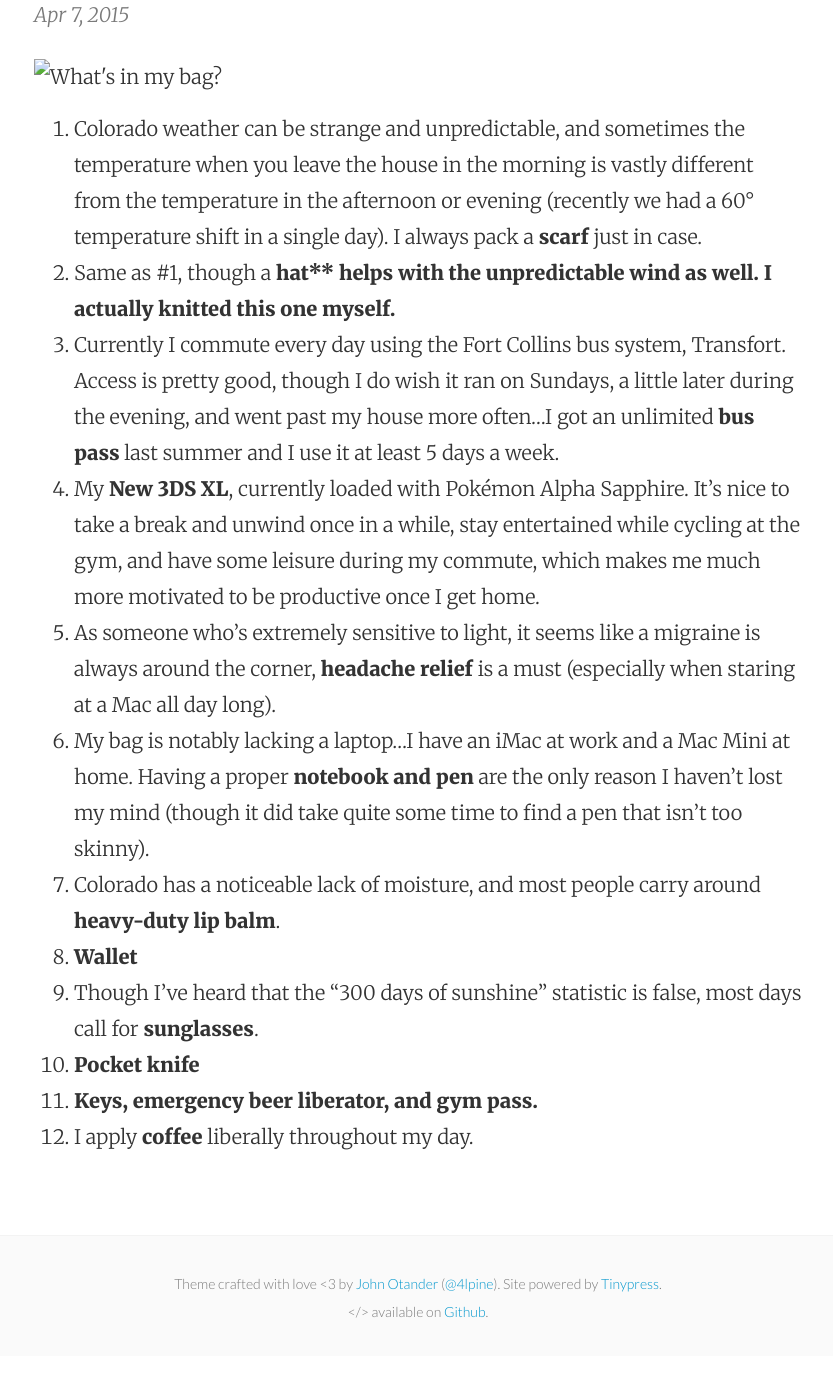
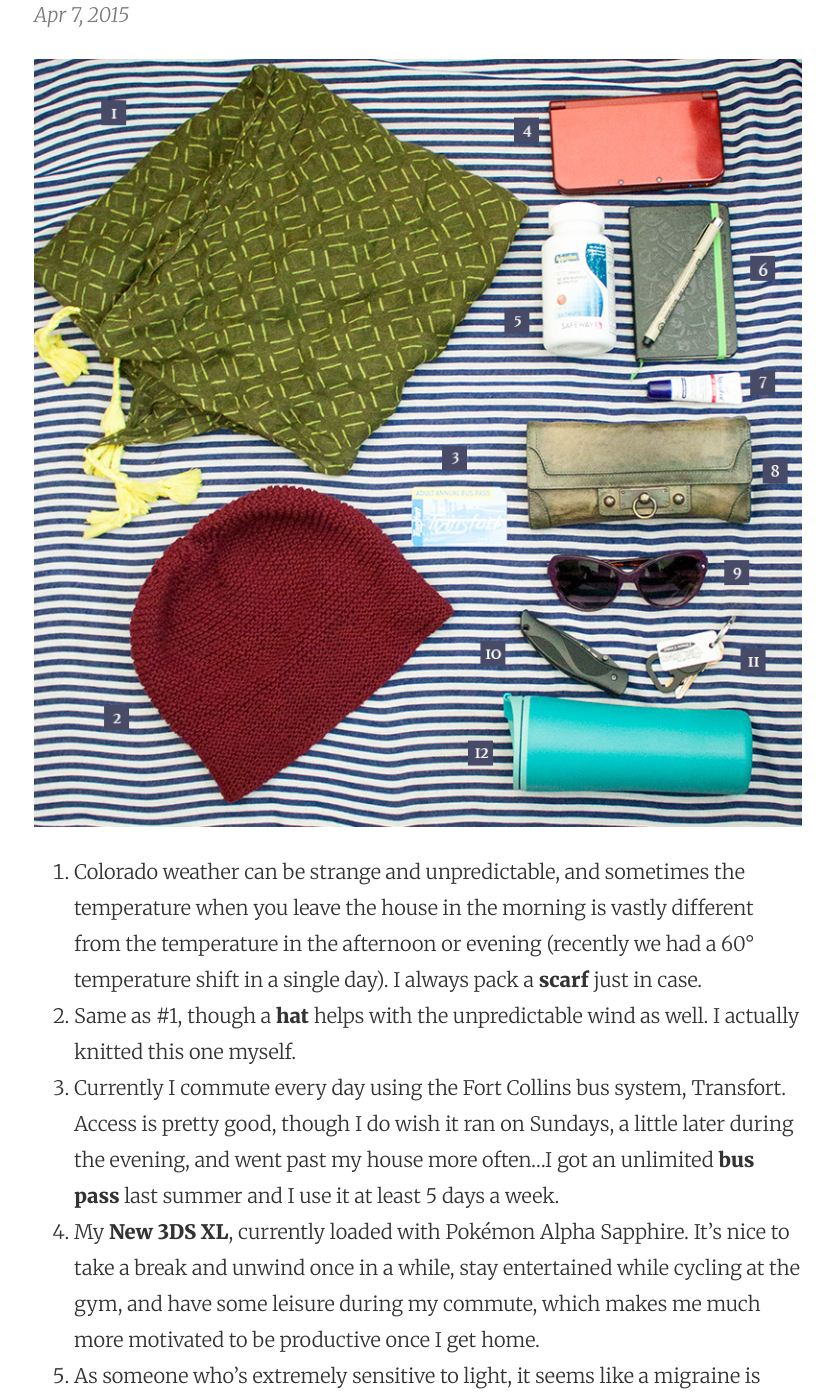
Before and after one commit to rubicundheart/rubicundheart.github.io, a Jekyll site: the page built from _posts/2015-04-07-what-s-in-my-bag.markdown, in a window 1280 px wide and 1400 px high, scrolled down 344 px. Shown: the whole window, without its empty margins (222-1055 px from the left). Built offline with Jekyll 4.4.1, drawn with Linux system fonts in a browser that asks for light colours; before the commit the page ends 1700 px from its top, so only the background shows below that.

Commit message:
Post update: What's In My Bag?

```diff
--- a/_posts/2015-04-07-what-s-in-my-bag.markdown
+++ b/_posts/2015-04-07-what-s-in-my-bag.markdown
@@ -3,10 +3,10 @@ published: true
 title: What's In My Bag?
 layout: post
 ---
-<img src="images/bag.jpg" alt="What's in my bag?">
+<img src="/images/bag.jpg" alt="What's in my bag?">
 
 1. Colorado weather can be strange and unpredictable, and sometimes the temperature when you leave the house in the morning is vastly different from the temperature in the afternoon or evening (recently we had a 60&deg; temperature shift in a single day). I always pack a <strong>scarf</strong> just in case.
-2. Same as #1, though a <strong>hat** helps with the unpredictable wind as well. I actually knitted this one myself.
+2. Same as #1, though a <strong>hat</strong> helps with the unpredictable wind as well. I actually knitted this one myself.
 3. Currently I commute every day using the Fort Collins bus system, Transfort. Access is pretty good, though I do wish it ran on Sundays, a little later during the evening, and went past my house more often...I got an unlimited <strong>bus pass</strong> last summer and I use it at least 5 days a week.
 4. My <strong>New 3DS XL</strong>, currently loaded with Pokémon Alpha Sapphire. It's nice to take a break and unwind once in a while, stay entertained while cycling at the gym, and have some leisure during my commute, which makes me much more motivated to be productive once I get home.
 5. As someone who's extremely sensitive to light, it seems like a migraine is always around the corner, <strong>headache relief</strong> is a must (especially when staring at a Mac all day long).
```
